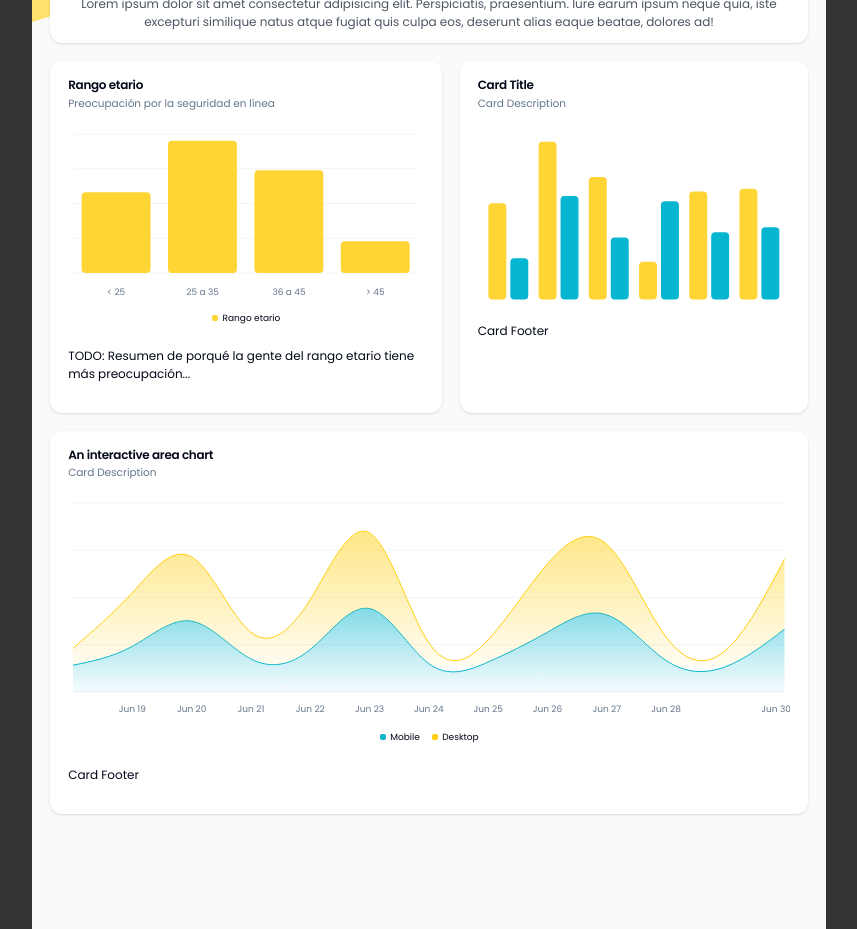
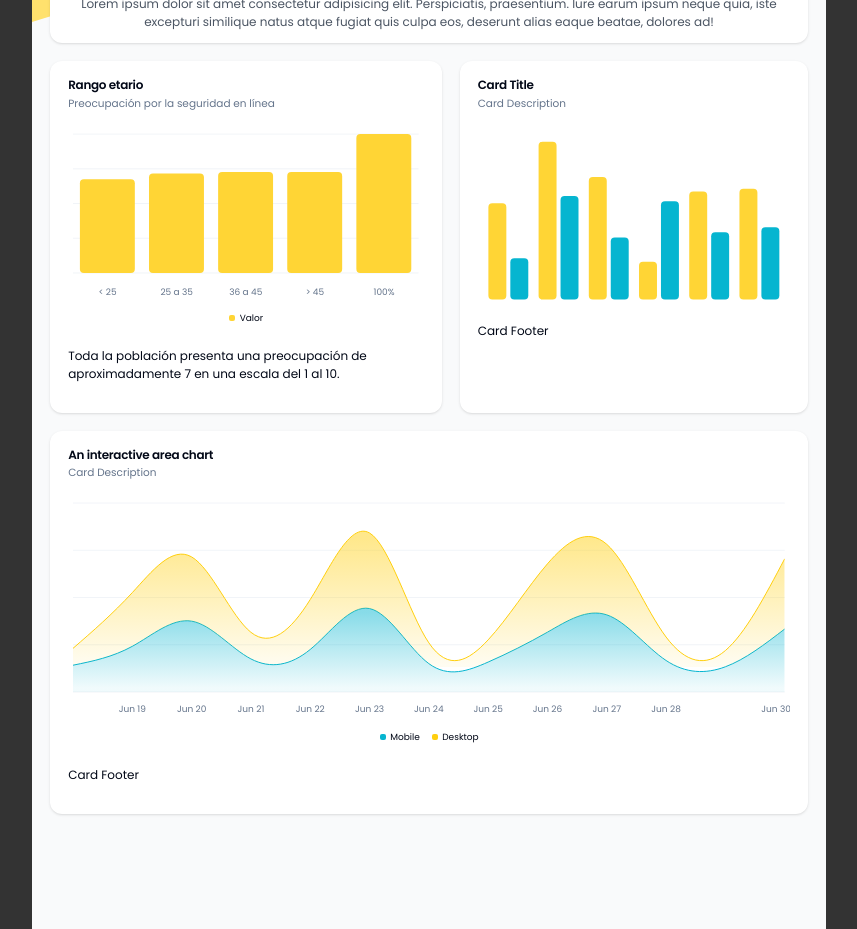
Before and after one commit to matiasalbarenque/seminario-web-pdf, a React (Vite) app: page / in a window 1280 px wide. Shown: the part 4660-5589 px from the top of the page, without its empty margins (211-1068 px from the left). Built offline with nearby package versions, Linux system fonts and the light colour scheme.

Commit message:
grafico de barras de rango etario - preocupacion por la seguridad online

```diff
--- a/src/pages/PageSurveys.tsx
+++ b/src/pages/PageSurveys.tsx
@@ -16,16 +16,17 @@ import { Bar, BarChart, Area, AreaChart, CartesianGrid, XAxis } from 'recharts';
 const CardChartSurvey1 = () => {
   const chartConfig = {
     age: {
-      label: 'Rango etario',
+      label: 'Valor',
       color: '#FFD535',
     },
   } satisfies ChartConfig;
 
   const chartData = [
-    { month: '< 25', age: 186 },
-    { month: '25 a 35', age: 305 },
-    { month: '36 a 45', age: 237 },
-    { month: '> 45', age: 73 },
+    { range: '< 25', age: 67.5, votos: 72},
+    { range: '25 a 35', age: 71.64, votos: 146 },
+    { range: '36 a 45', age: 72.68, votos: 41 },
+    { range: '> 45', age: 72.65, votos: 49 },
+    { range: '100%', age: 100, votos: 307 }
   ];
   return (
     <Card className="w-full">
@@ -37,7 +38,7 @@ const CardChartSurvey1 = () => {
         <ChartContainer config={chartConfig} className="h-[200px] w-full">
           <BarChart accessibilityLayer data={chartData}>
             <CartesianGrid vertical={false} />
-            <XAxis dataKey="month" tickLine={false} tickMargin={10} axisLine={false} />
+            <XAxis dataKey="range" tickLine={false} tickMargin={10} axisLine={false} />
             <ChartTooltip content={<ChartTooltipContent />} />
             <ChartLegend content={<ChartLegendContent />} />
             <Bar dataKey="age" fill="var(--color-age)" radius={4} />
@@ -45,7 +46,7 @@ const CardChartSurvey1 = () => {
         </ChartContainer>
       </CardContent>
       <CardFooter>
-        <p>TODO: Resumen de porqué la gente del rango etario tiene más preocupación...</p>
+        <p>Toda la población presenta una preocupación de aproximadamente 7 en una escala del 1 al 10. </p>
       </CardFooter>
     </Card>
   );
```
